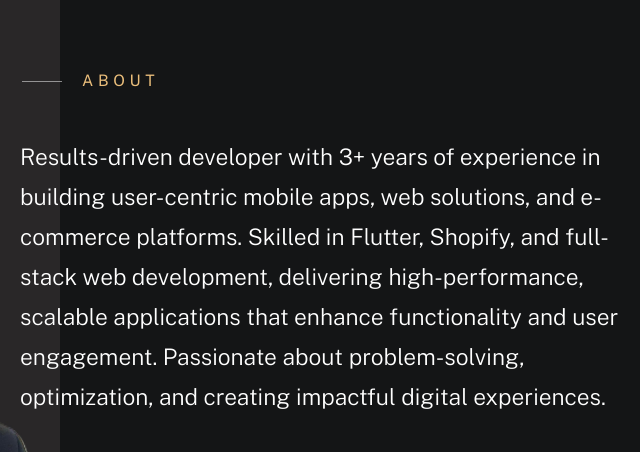
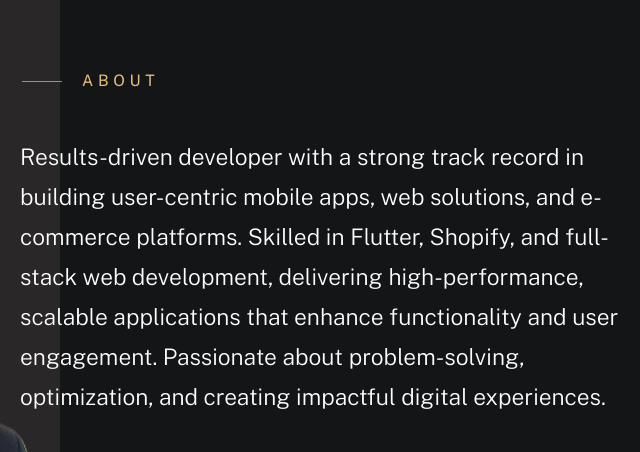
Before and after one commit to spychandan/portfolio, a website: page index.html in a window 1280 px wide. Shown: the part 1243-1695 px from the top of the page, 580-1220 px from the left. Drawn offline with nearby package versions, Linux system fonts and the light colour scheme; a web font is replaced by a local one.

Commit message:
Text Update

```diff
--- a/index.html
+++ b/index.html
@@ -132,7 +132,7 @@
                                 About
                             </h2>
                             <p class="attention-getter" data-animate-el>
-                                Results-driven developer with 3+ years of experience in building user-centric mobile apps, web solutions, and e-commerce platforms. Skilled in Flutter, Shopify, and full-stack web development, delivering high-performance, scalable applications that enhance functionality and user engagement. Passionate about problem-solving, optimization, and creating impactful digital experiences.
+                                Results-driven developer with a strong track record in building user-centric mobile apps, web solutions, and e-commerce platforms. Skilled in Flutter, Shopify, and full-stack web development, delivering high-performance, scalable applications that enhance functionality and user engagement. Passionate about problem-solving, optimization, and creating impactful digital experiences.
                                </p>
                             <a href="https://drive.google.com/file/d/1VgMsujB94pUJKIJ0Gh3YCP6zl_4rrxXR/view?usp=drive_link" class="btn btn--medium u-fullwidth" data-animate-el>Download CV</a>
 
```
